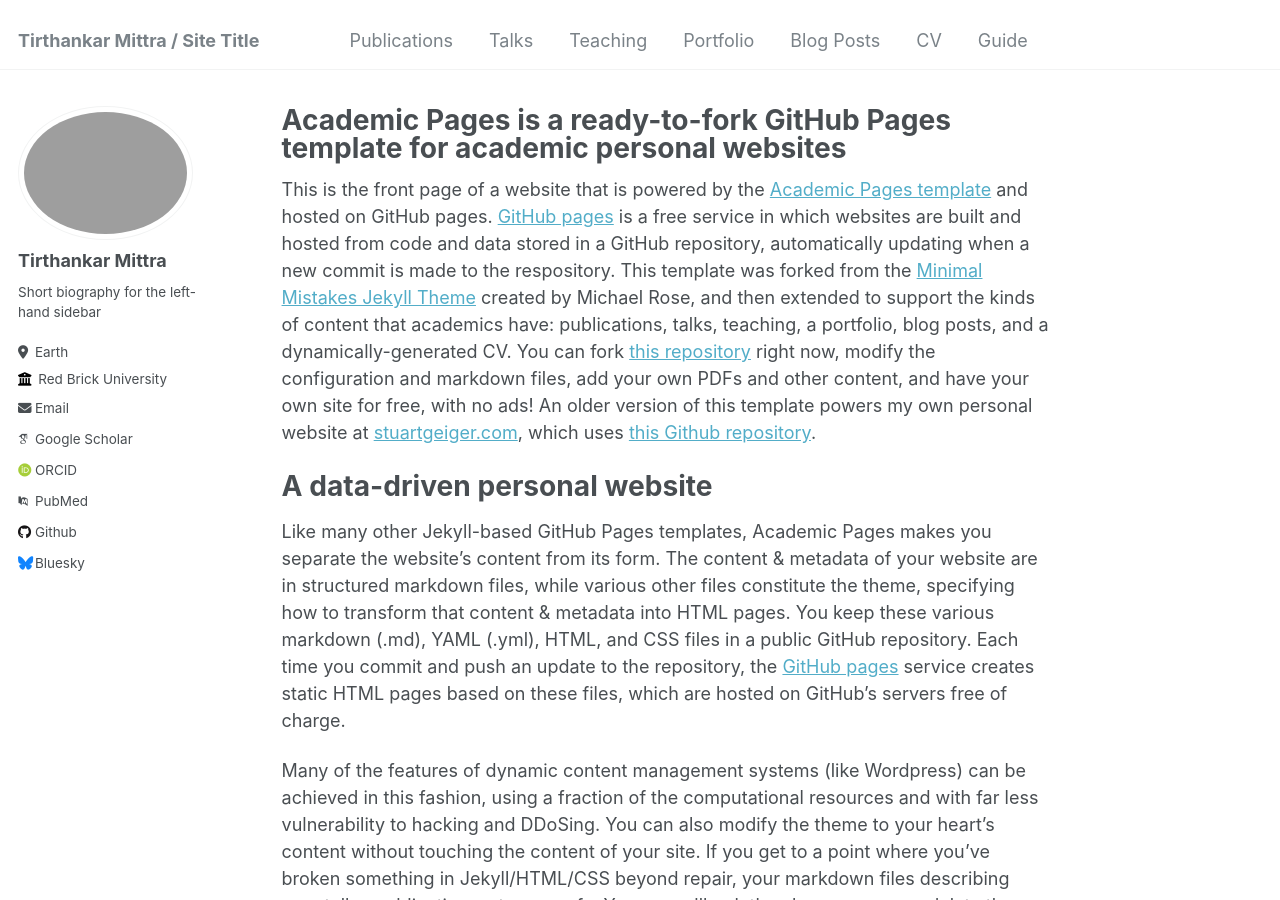
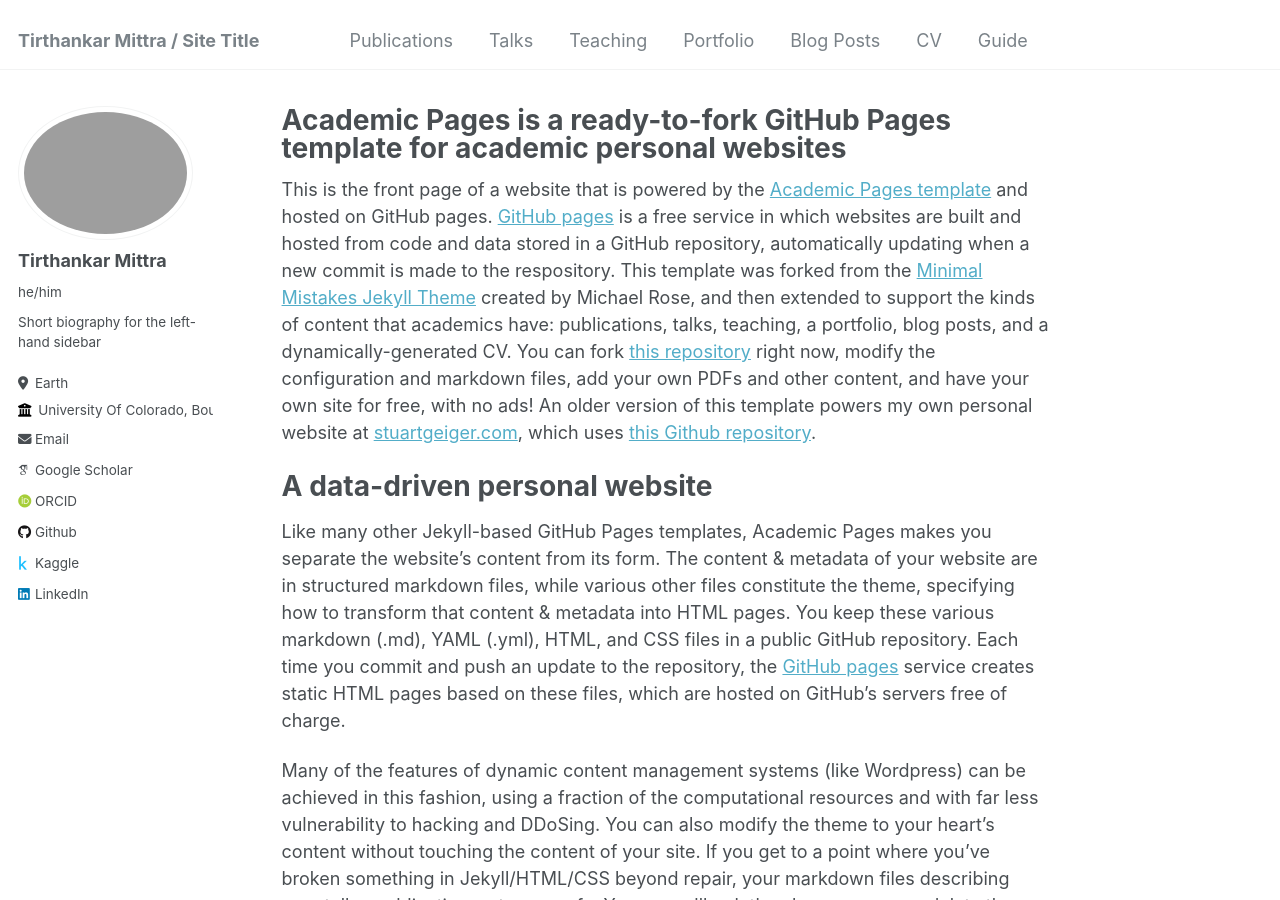
Before and after one commit to tirthankar95/tirthankar_mittra.github.io, a Jekyll site: the page built from _pages/about.md, in a window 1280 px wide and 900 px high. Built offline with Jekyll 4.4.1, drawn with Linux system fonts in a browser that asks for light colours; some web fonts are replaced; some of the changed lines change nothing that is shown.

Commit message:
Add details

```diff
--- a/_config.yml
+++ b/_config.yml
@@ -21,57 +21,26 @@
 #               Additional customization can be done by editing /_includes/author-profile.html
 author:
   # Biographic information
-  avatar           : "mittra.jpg"
+  avatar           : "mitra.jpg"
   name             : "Tirthankar Mittra"
-  pronouns         : # example: "she/her"
+  pronouns         : "he/him"
   bio              : "Short biography for the left-hand sidebar"
   location         : "Earth"
-  employer         : "Red Brick University"
+  employer         : "University Of Colorado, Boulder"
   uri              : # URL
   email            : "tirthankarmittra@gmail.com"
 
   # Academic websites
   arxiv            : # URL - Update with the correct link to your profile
   googlescholar    : "https://scholar.google.com/citations?user=UuF22sMAAAAJ&hl=en"
-  impactstory      : # URL
-  orcid            : "http://orcid.org/yourorcidurl"
-  semantic         : # URL
-  pubmed           : "https://www.ncbi.nlm.nih.gov/pubmed/?term=john+snow"
-  researchgate     : # URL
+  orcid            : "https://orcid.org/0009-0000-2811-1456"
 
   # Repositories and software development
-  bitbucket        : # Username - Update with your username on the site
-  codepen          : # Username
-  dribbble         : # Username
-  github           : "academicpages"
-  kaggle           : # Username
-  stackoverflow    : # User number or user number and name (i.e., use "1" or "1/jeff-atwood")
+  github           : "https://github.com/tirthankar95"
+  kaggle           : "https://www.kaggle.com/tirthankarmitra"
 
   # Social media
-  bluesky          : "bsky.app" # Replace this with you Bluesky username
-  facebook         : # Username
-  flickr           : # Username
-  foursquare       : # Username
-  goodreads        : # Username
-  google_plus      : # Username
-  keybase          : # Username
-  instagram        : # Username
-  lastfm           : # Username
-  linkedin         : # Username
-  mastodon         : # URL
-  medium           : # URL
-  pinterest        : # Username
-  soundcloud       : # Username
-  steam            : # Username
-  telegram         : # URL
-  tumblr           : # Username
-  twitter          : # Username for X / Twitter
-  vine             : # Username
-  weibo            : # Username
-  wikipedia        : # Username
-  xing             : # Username
-  youtube          : # Username
-  zhihu            : # URL
+  linkedin         : "https://www.linkedin.com/in/tirthankar-mittra-9606889a/"
 
 
 # Site Settings
```
